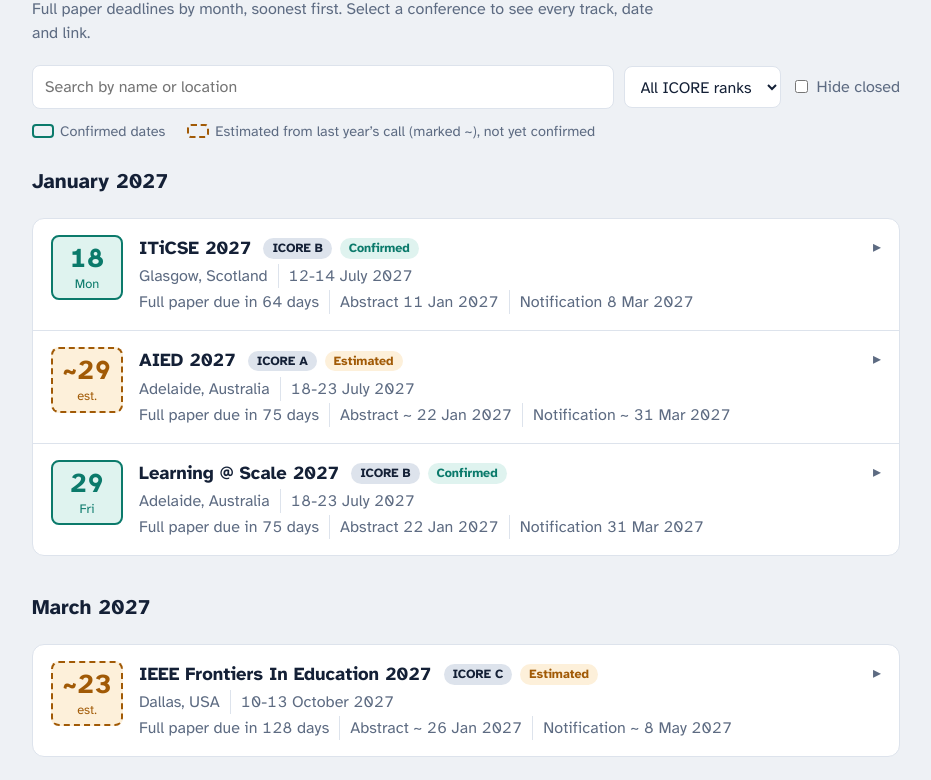
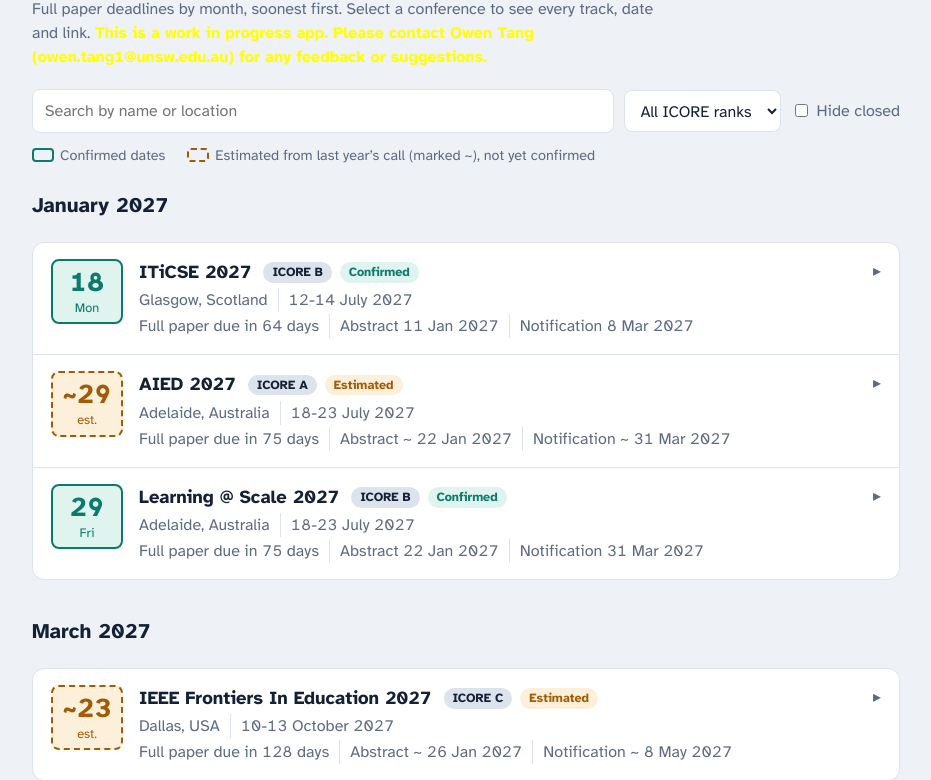
Before and after one commit to Owen24T/conference-deadlines-tool, a plain HTML site: page index.html in a window 1280 px wide. Shown: the part 82-862 px from the top of the page, without its empty margins (174-1105 px from the left). Drawn offline with Linux system fonts and the light colour scheme.

Commit message:
add author message

```diff
--- a/index.html
+++ b/index.html
@@ -62,7 +62,9 @@ h2{position:sticky;top:0;z-index:1;margin:0 0 10px;padding:10px 0;background:var
 <body>
 <div class="wrap">
 <h1>Conference deadlines</h1>
-<p class="sub">Full paper deadlines by month, soonest first. Select a conference to see every track, date and link.</p>
+<p class="sub">Full paper deadlines by month, soonest first. Select a conference to see every track, date and link. <b class="" style="color: yellow;">This is a work in progress app. Please contact Owen Tang (owen.tang1@unsw.edu.au) for any feedback or suggestions.</b>
+</p>
+
 <div class="bar">
 <input type="search" id="q" placeholder="Search by name or location" aria-label="Search conferences">
 <select id="rank" aria-label="Filter by ICORE rank"></select>
```
